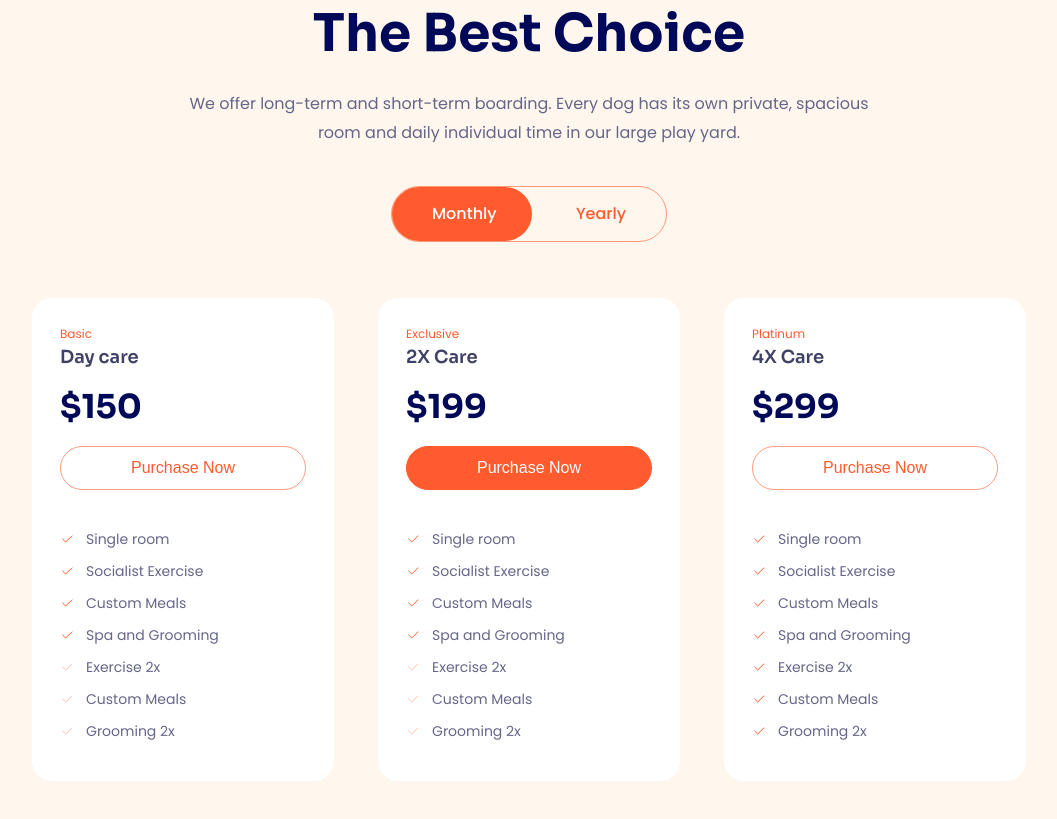
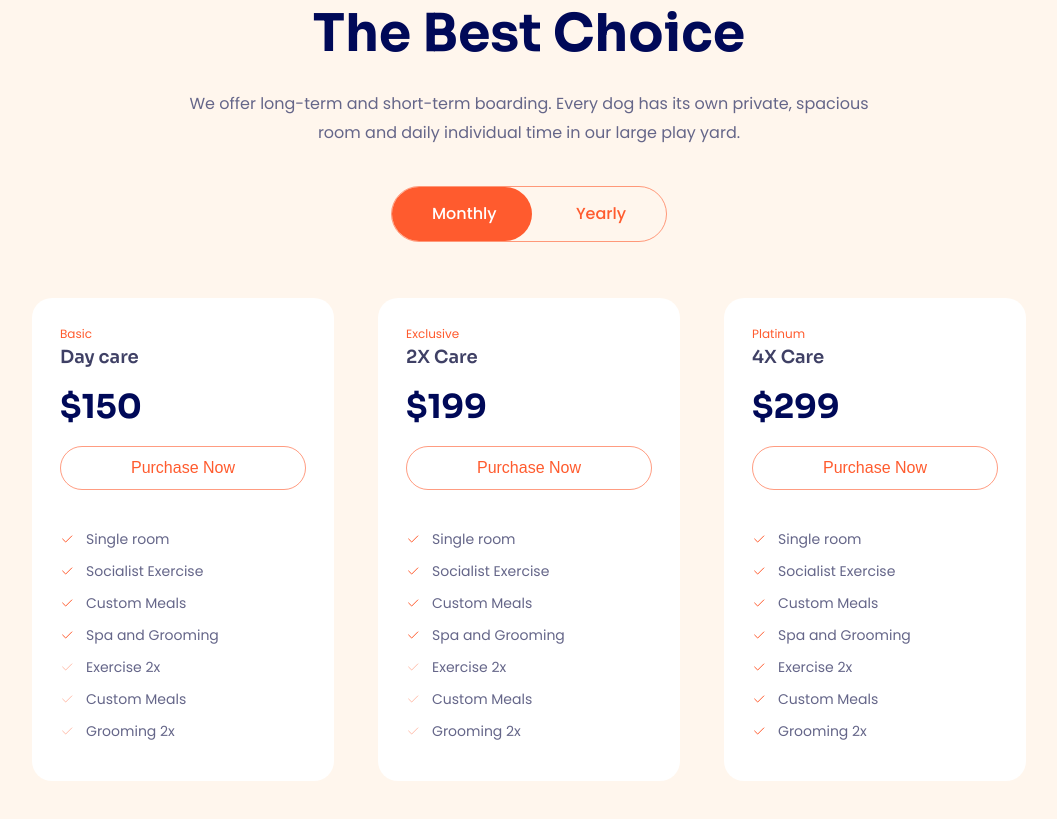
Before and after one commit to Thinh0112/f8-htmlcss-04, a plain HTML site: page index.html in a window 1280 px wide. Shown: the part 4267-5086 px from the top of the page, without its empty margins (111-1168 px from the left). Drawn offline with Linux system fonts and the light colour scheme.

Commit message:
Edit Pricing Commit

```diff
--- a/assets/css/style.css
+++ b/assets/css/style.css
@@ -52,9 +52,9 @@ a {
 }
 
 .btn--primary {
-  background-color: #ff5b2e !important;
-  border-color: #ff5b2e !important;
-  color: #fff !important;
+  background-color: #ff5b2e;
+  border-color: #ff5b2e;
+  color: #fff;
 }
 
 .section-label {
@@ -924,3 +924,13 @@ a {
   font-size: 1.4rem;
   line-height: 1;
 }
+
+.pricing-item:hover {
+  cursor: pointer;
+  box-shadow: 0px 20px 44px 0px rgba(195, 108, 22, 0.06);
+}
+
+.pricing-item__btn:hover {
+  background: #ff5b2e;
+  color: #fff;
+}
--- a/index.html
+++ b/index.html
@@ -616,9 +616,7 @@
             <p class="pricing-item__type">Exclusive</p>
             <h3 class="pricing-item__heading">2X Care</h3>
             <p class="pricing-item__price">$199</p>
-            <button class="btn btn--primary pricing-item__btn">
-              Purchase Now
-            </button>
+            <button class="btn pricing-item__btn">Purchase Now</button>
             <ul class="pricing-item__list">
               <li class="pricing-item__item">
                 <img src="./assets/icons/pricing-check-01.svg" alt="" /><span
```
